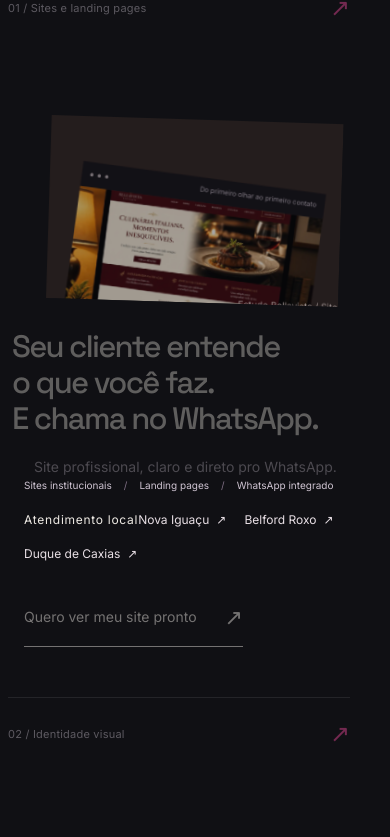
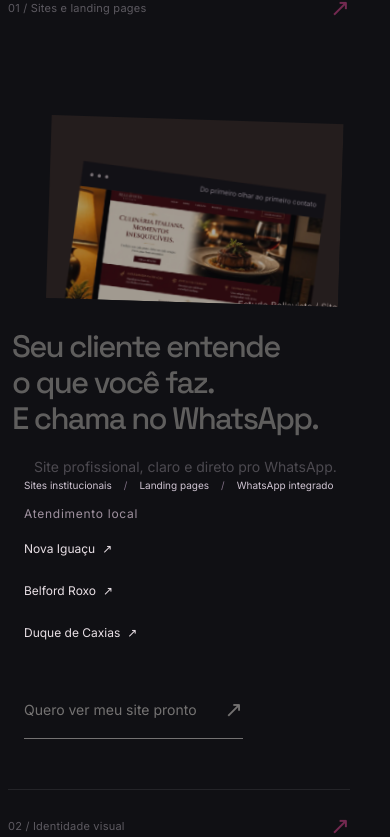
Before and after one commit to agenciamello/agencia-mello, a React (Vite) app: page / in a window 390 px wide. Shown: the part 5255-6092 px from the top of the page. Built offline with nearby package versions, Linux system fonts and the light colour scheme.

Commit message:
style: organiza links locais na secao de sites

```diff
--- a/src/experience.css
+++ b/src/experience.css
@@ -252,3 +252,14 @@
 @media(max-width:360px){
   .conceptual-project-grid{grid-template-columns:1fr}
 }
+
+
+/* Local service cluster links from the Home. */
+.service-local-links{display:flex;align-items:center;flex-wrap:wrap;gap:7px 18px;margin:8px 0 14px}
+.service-local-links>.micro{width:100%;color:#9f919f}
+.service-local-links .service-local-link{margin:0}
+@media(max-width:700px){
+  .service-local-links{display:grid;grid-template-columns:1fr;gap:6px;margin-top:10px}
+  .service-local-links>.micro{margin-bottom:2px}
+  .service-local-links .service-local-link{min-height:36px}
+}
```
